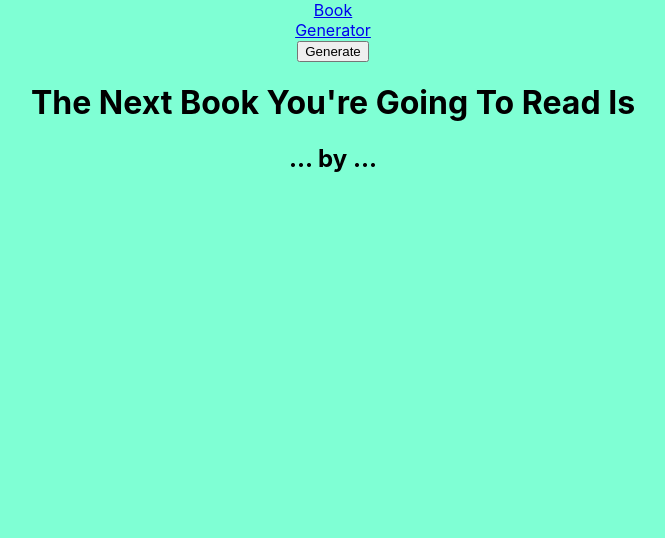
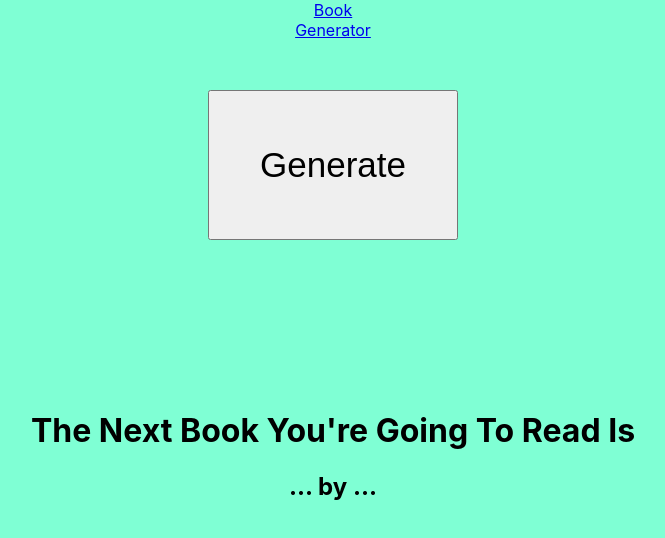
Before and after one commit to ATEOTG/NextBook, a React (Create React App) app: page /generator in a window 1280 px wide. Shown: the top 538 px of the page, without its empty margins (307-972 px from the left). Built offline with nearby package versions, Linux system fonts and the light colour scheme.

Commit message:
added styling to button

```diff
--- a/src/components/Generator.js
+++ b/src/components/Generator.js
@@ -1,5 +1,4 @@
 import React, {Component} from 'react';
-
 
 class Generator extends Component {
 
@@ -37,9 +36,10 @@ class Generator extends Component {
 
     render(){
         return(
-            <div>
+            <div className = "gen">
 
-             <button id = "Generate" onClick = {this.result}> Generate </button>
+             <button  onClick = {this.result}
+             style = {{height:150,width:250, marginTop:50, marginBottom: 150, fontSize: 35}}> Generate </button>
 
              <h1>The Next Book You're Going To Read Is </h1>
              <b></b>
```
